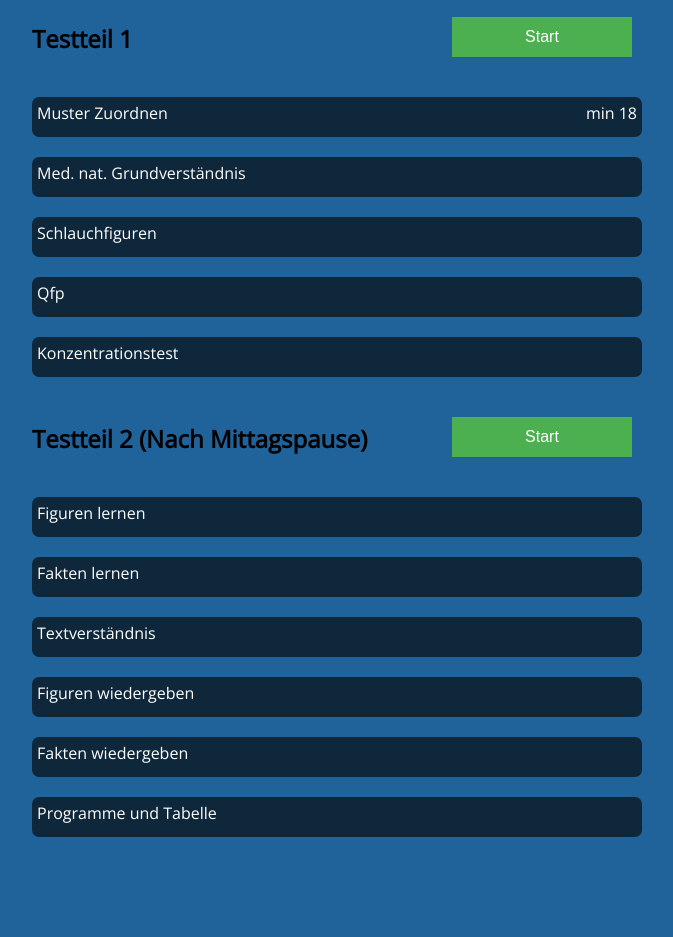
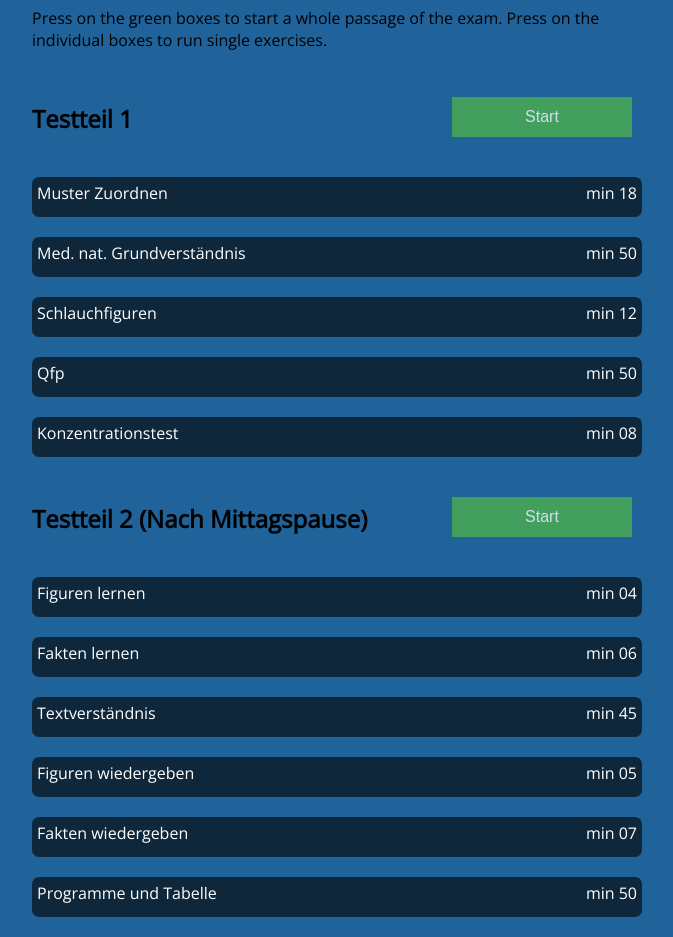
Before and after one commit to jpassweg/nctrain, a plain HTML site: page index.html in a window 1280 px wide. Shown: the part 89-1026 px from the top of the page, without its empty margins (308-981 px from the left). Before the commit the page ends 946 px from the top, so only its background shows below. Drawn offline with nearby package versions, Linux system fonts and the light colour scheme.

Commit message:
cant get scripts to work

```diff
--- a/index.html
+++ b/index.html
@@ -6,13 +6,21 @@
         <link href="https://fonts.googleapis.com/css?family=Open+Sans" rel="stylesheet">
 
         <link rel="stylesheet" href="styles.css">
-        <script src="script.js"></script>
+        <script src="scripts.js"></script>
     </head>
 
     <body>
         <div class="mid">
             <div class="row">
                 <h1 class="shadow">NC timer</h1>
+            </div>
+
+            <div class="row shadow">
+                Press on the green boxes to start a whole passage of the exam. Press on the individual boxes to run single exercises.
+            </div>
+
+            <div class="row shadow" >
+                <p id="status"></p>
             </div>
 
             <div class="row">
@@ -26,19 +34,23 @@
             </div>
 
             <div class="box shadow">
-                Med. nat. Grundverständnis
+                <div class="lefttext">Med. nat. Grundverständnis</div>
+                <div class="righttext">min 50</div>
             </div>
 
             <div class="box shadow">
-                Schlauchfiguren
+                <div class="lefttext">Schlauchfiguren</div>
+                <div class="righttext">min 12</div>
             </div>
 
             <div class="box shadow">
-                Qfp
+                <div class="lefttext">Qfp</div>
+                <div class="righttext">min 50</div>
             </div>
 
             <div class="box shadow">
-                Konzentrationstest
+                <div class="lefttext">Konzentrationstest</div>
+                <div class="righttext">min 08</div>
             </div>
 
 
@@ -48,27 +60,33 @@
             </div>
 
             <div class="box shadow">
-                Figuren lernen
+                <div class="lefttext">Figuren lernen</div>
+                <div class="righttext">min 04</div>
             </div>
 
             <div class="box shadow">
-                Fakten lernen
+                <div class="lefttext">Fakten lernen</div>
+                <div class="righttext">min 06</div>
             </div>
 
             <div class="box shadow">
-                Textverständnis
+                <div class="lefttext">Textverständnis</div>
+                <div class="righttext">min 45</div>
             </div>
 
             <div class="box shadow">
-                Figuren wiedergeben
+                <div class="lefttext">Figuren wiedergeben</div>
+                <div class="righttext">min 05</div>
             </div>
 
             <div class="box shadow">
-                Fakten wiedergeben
+                <div class="lefttext">Fakten wiedergeben</div>
+                <div class="righttext">min 07</div>
             </div>
 
             <div class="box shadow">
-                Programme und Tabelle
+                <div class="lefttext">Programme und Tabelle</div>
+                <div class="righttext">min 50</div>
             </div>
         </div>
     </body>
--- a/scripts.js
+++ b/scripts.js
@@ -0,0 +1,5 @@
+newFunction();
+
+function newFunction() {
+    document.getElementById("status").innerHTML = "sdfsf";
+}
--- a/styles.css
+++ b/styles.css
@@ -27,12 +27,12 @@ body {
 }
 
 .shadow {
-    box-shadow: 0 0 0 0 rgba(0,0,0,0.08);
+    box-shadow: 0 0 0 0 rgba(0,0,0,0.1);
     transition: all 0.3s ease-in-out;
 }
 
 .shadow:hover {
-    box-shadow: 0 6px 30px 3px rgba(0, 0, 0, 0.1);
+    box-shadow: 0 6px 30px 3px rgba(0, 0, 0, 0.5);
 }
 
 .buttontitle {
@@ -41,6 +41,10 @@ body {
     height: 30px;
     float: left;
     width: 70%;
+}
+
+.row {
+    margin: 10px 0;
 }
 
 /* Clear floats after the columns */
@@ -62,11 +66,19 @@ body {
     text-decoration: none;
     display: inline-block;
     font-size: 16px;
+
+    /*for fadein effect*/
+    opacity: 0.8;
+    transition: 0.3s;
+}
+
+.button:hover {
+    opacity: 1;
 }
 
 @media screen and (max-width: 700px) {
     .mid {
-      width: 90%; /* The width is 100%, when the viewport is 800px or smaller */
+      width: 90%;
     }
 }
 
```
